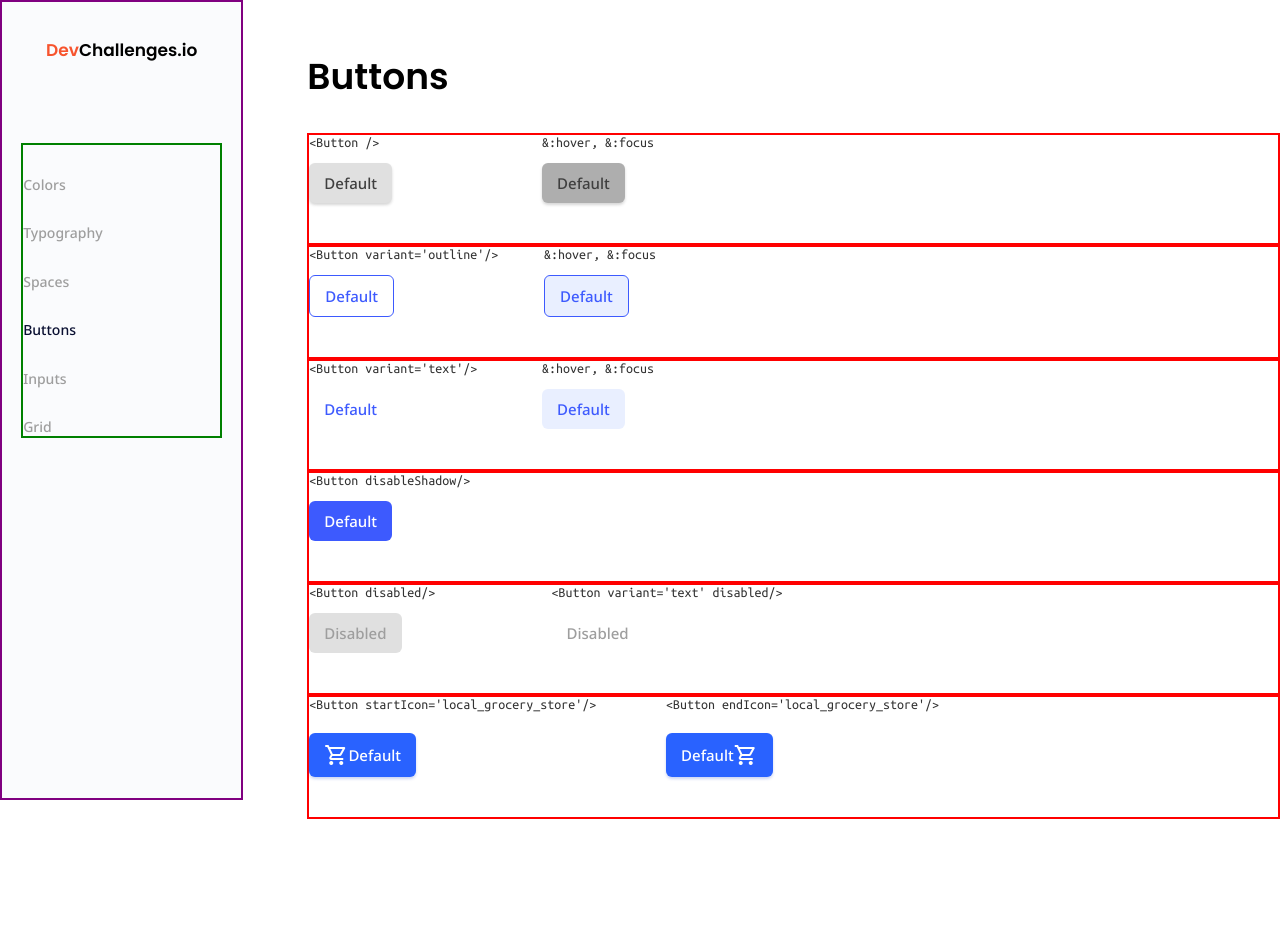
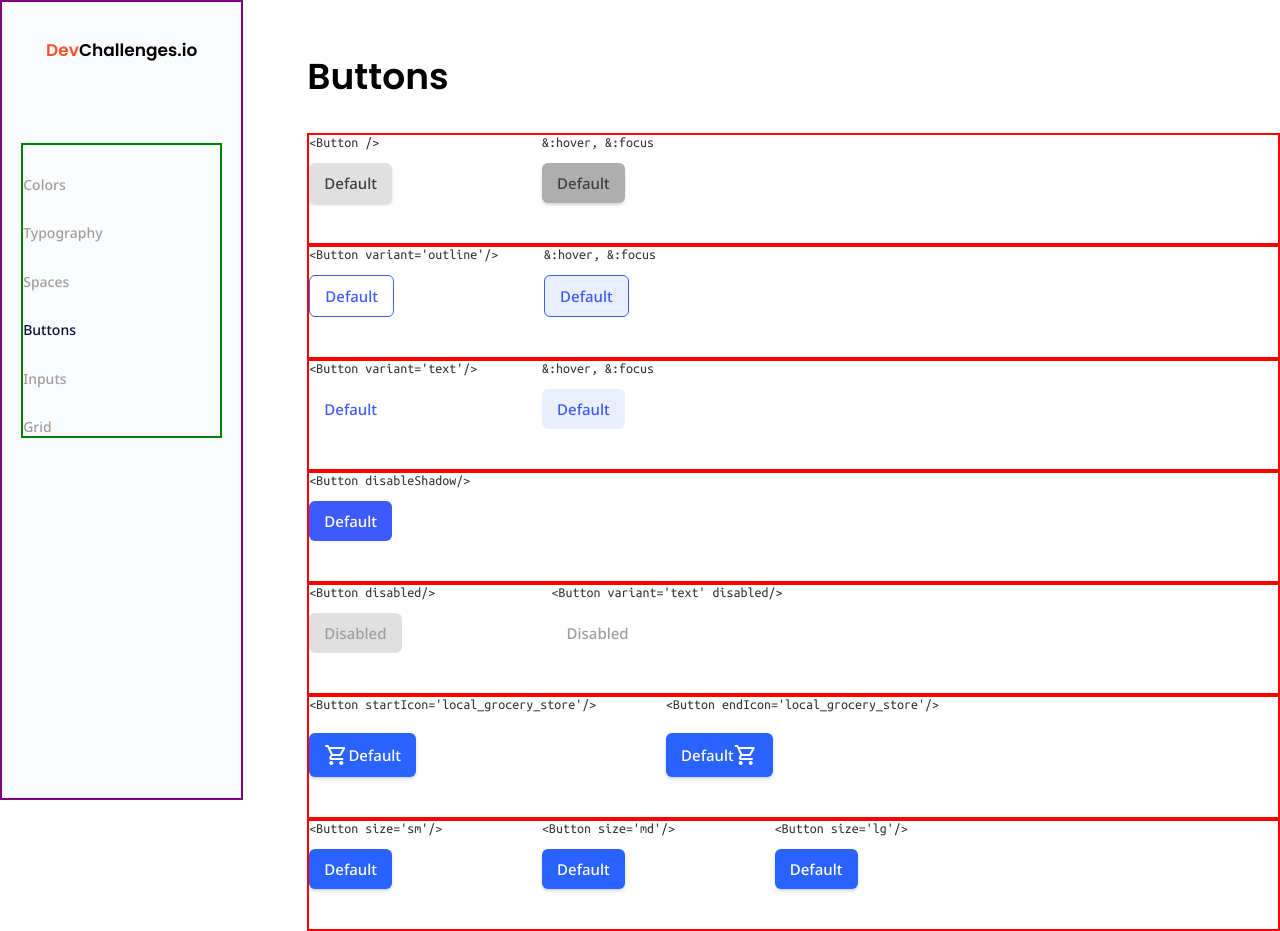
Before and after one commit to sidramwaseem/Button-Component, a React (Create React App) app: page / in a window 1280 px wide. Before the commit the page ends 819 px from the top, so only its background shows below. Built offline with nearby package versions, Linux system fonts and the light colour scheme.

Commit message:
added sized button row

```diff
--- a/src/App.js
+++ b/src/App.js
@@ -108,6 +108,35 @@ function App() {
 
           />
         </div>
+        <div className="row">
+          <Buttons
+          text="&lt;Button size='sm'/&gt;"
+          bgColor="#2962FF"
+          color="#FFFFFF"
+          btnText="Default"
+          boxShadow="0px 2px 3px rgba(0, 49, 202, 0.2)"
+          width="73px"
+          height="32px"
+          />
+          <Buttons
+          text="&lt;Button size='md'/&gt;"
+          bgColor="#2962FF"
+          color="#FFFFFF"
+          btnText="Default"
+          boxShadow="0px 2px 3px rgba(0, 49, 202, 0.2)"
+          width="81px"
+          height="36px"
+          />
+          <Buttons
+          text="&lt;Button size='lg'/&gt;"
+          bgColor="#2962FF"
+          color="#FFFFFF"
+          btnText="Default"
+          boxShadow="0px 2px 3px rgba(0, 49, 202, 0.2)"
+          width="93px"
+          height="42px"
+          />
+        </div>
       </div>
     </section>
   );
```
